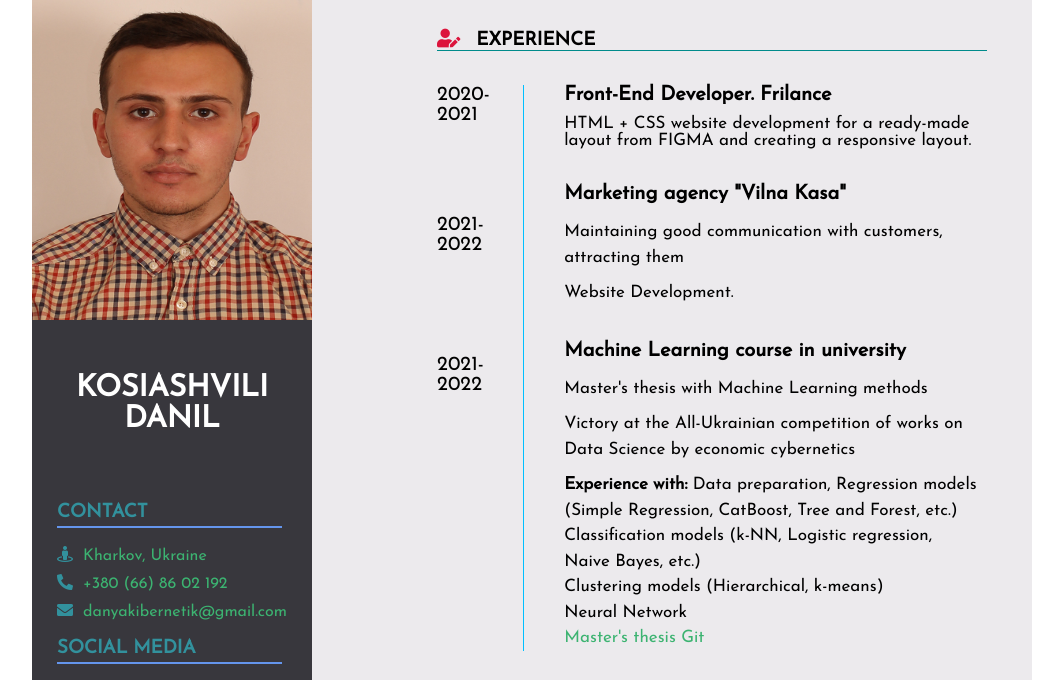
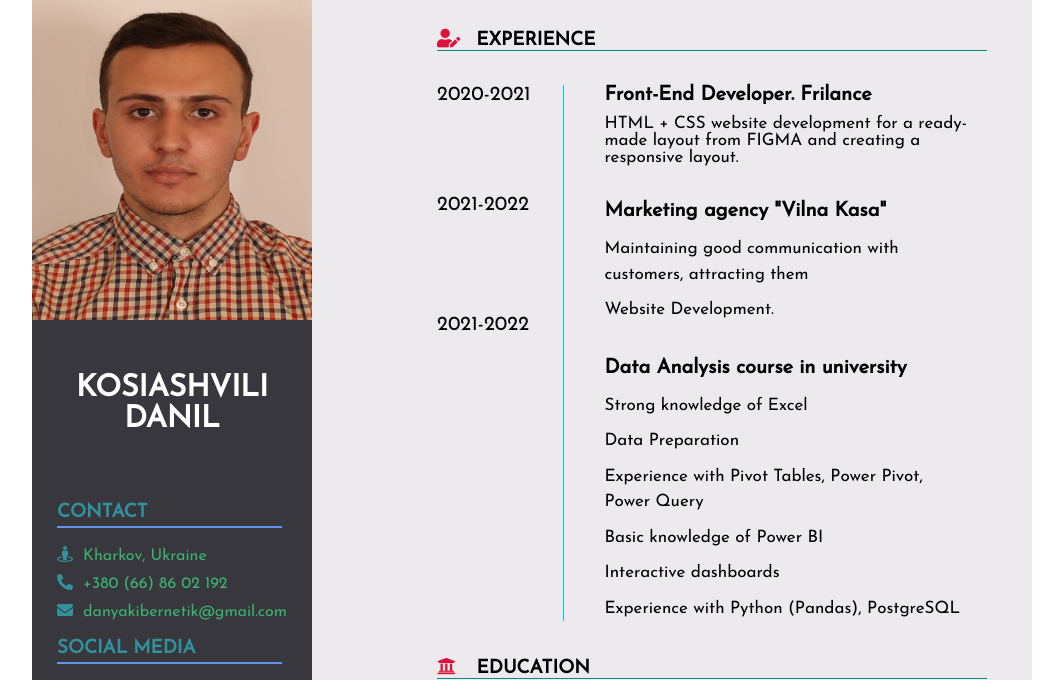
Before and after one commit to Danil181099/cv, a plain HTML site: page CV (expected_salary)/index.html in a window 1280 px wide. Shown: the top 680 px of the page, without its empty margins (108-1171 px from the left). Drawn offline with Linux system fonts and the light colour scheme.

Commit message:
Update index.html

```diff
--- a/CV (expected_salary)/index.html
+++ b/CV (expected_salary)/index.html
@@ -86,14 +86,14 @@
 
                                 </li>
                                 <li class="experience-text-2 size">
-                                    <b>Machine Learning course in university</b>
-                                    <span> Master's thesis with Machine Learning methods </span>
-                                    <span> Victory at the All-Ukrainian competition of works on Data Science by economic cybernetics </span>
-                                    <span> <b>Experience with:</b> Data preparation, Regression models (Simple Regression, CatBoost, Tree and Forest, etc.)
-                                        Classification models (k-NN, Logistic regression, Naive Bayes, etc.) <br>
-                                        Clustering models (Hierarchical, k-means) <br>
-                                        Neural Network <br>
-                                        <a href="https://github.com/Danil181099/Python/tree/main" > Master's thesis Git</a></span>
+                                    <b>Data Analysis course in university</b>
+                                    <span> Strong knowledge of Excel </span>
+                                    <span> Data Preparation </span>
+                                    <span> Experience with Pivot Tables, Power Pivot, <br> Power Query </span>
+                                    <span> Basic knowledge of Power BI </span>
+                                    <span> Interactive dashboards</span>
+                                    <span>Experience with Python (Pandas), PostgreSQL </span>
+
                             </ul>
                         </div>
                     </div>
@@ -160,7 +160,7 @@
                                         Microsoft Access
                                     </li>
                                     <li class="prof-item ">
-                                        Excel (Power Query, Power Pivot, etc)
+                                        Excel
                                     </li>
                                     <li class="prof-item ">
                                         PostgreSQL
```
